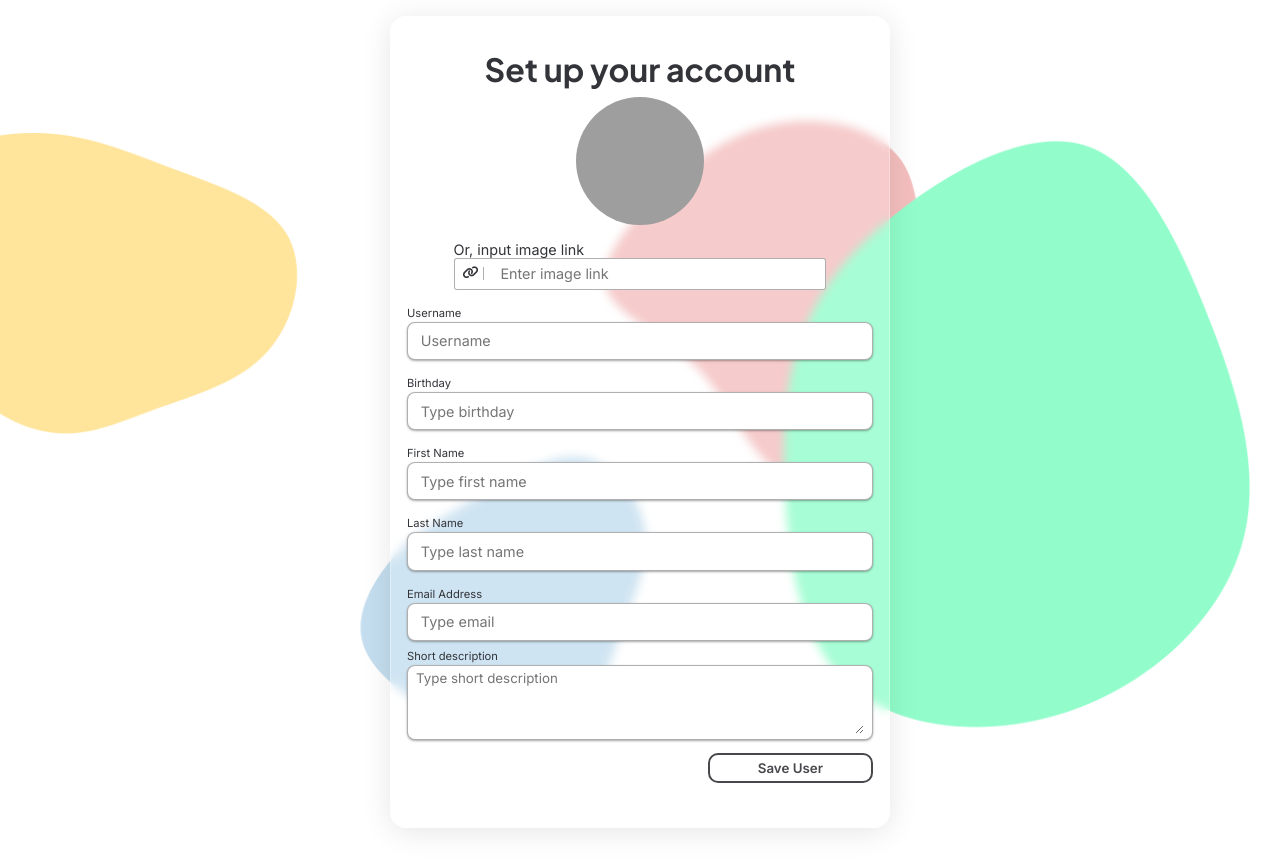
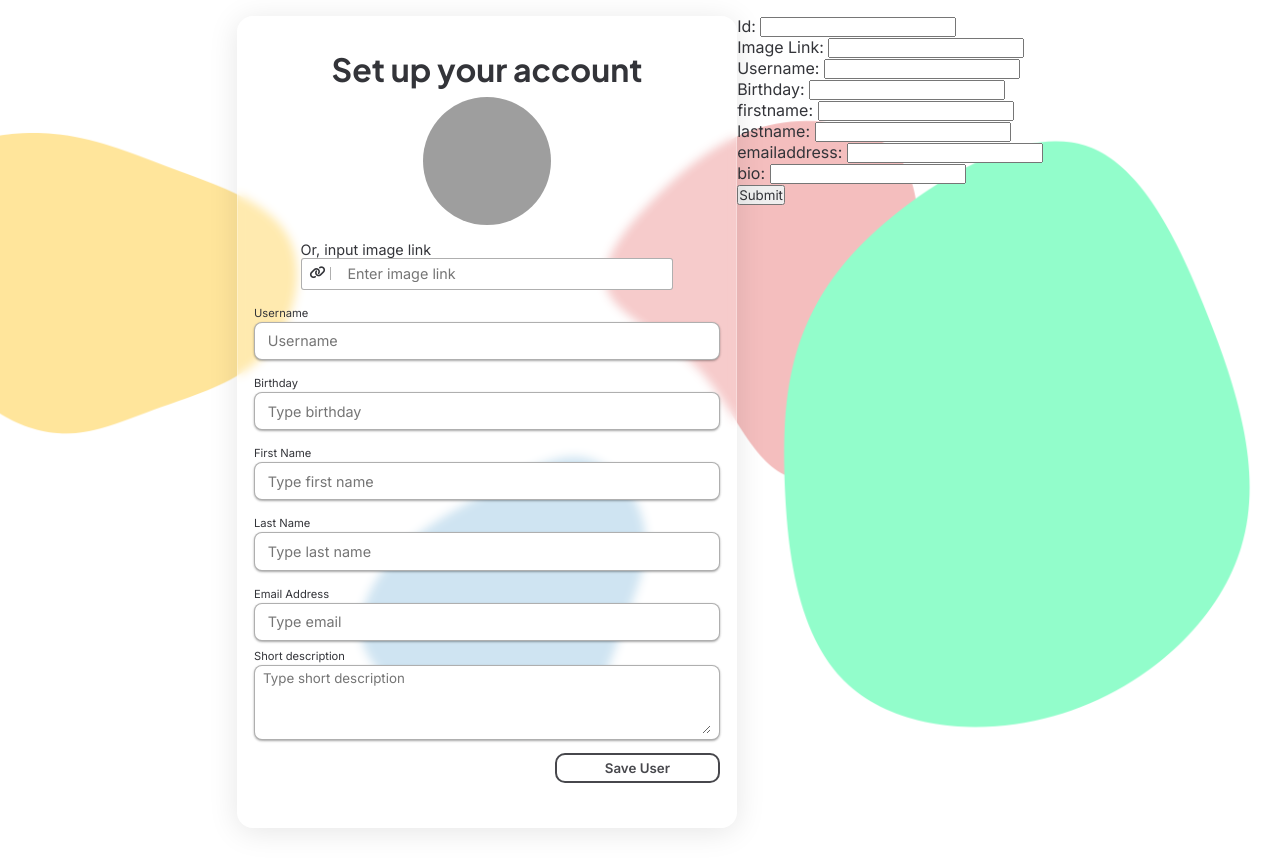
Before and after one commit to maxmin2127/wishKoLang, a Django app: page /signup/setup in a window 1280 px wide. Shown: the part 62-922 px from the top of the page. Run offline with Django 5.2, Linux system fonts and the light colour scheme; style sheets or scripts are compiled from the project's sources; some libraries are stand-ins or nearby versions; some web fonts are replaced; grey boxes are pictures that could not be loaded.

Commit message:
Added: Endpoint for signup and setup

```diff
--- a/wkl/wishKoLang/wish/templates/wish/subpages/Initials/setup.html
+++ b/wkl/wishKoLang/wish/templates/wish/subpages/Initials/setup.html
@@ -13,6 +13,10 @@
         <div class="setUp_box TOPSWING">
 
             <h1 class="title">Set up your account</h1>
+            {% if error_message %}
+            <p class="error-message" style="color: red; font-weight: bold;">{{ error_message }}</p>
+            {% endif %}
+
             <div class="img_container">
                 <img src="https://st3.depositphotos.com/6672868/13701/v/450/depositphotos_137014128-stock-illustration-user-profile-icon.jpg" alt="" width="150" height="150">
             </div>
@@ -77,6 +81,32 @@
             </div>
 
         </div>
-
+        <!-- image link
+username
+birthday
+firstname
+lastname
+emailaddress
+bio -->
+        <form method="post" action="{% url 'setup'%}">
+            {% csrf_token %}
+            <label for="id">Id:</label>
+            <input type="number" name="id" value="{{ id }}" readonly/><br />
+            <label for="imageLink">Image Link:</label>
+            <input type="text" name="imageLink" /><br />
+            <label for="username">Username:</label>
+            <input type="text" name="username"  value="{{ username }}" readonly/><br />
+            <label for="birthday">Birthday:</label>
+            <input type="text" name="birthday" /><br />
+            <label for="firstname">firstname:</label>
+            <input type="text" name="firstname" /><br />
+            <label for="lastname">lastname:</label>
+            <input type="text" name="lastname" /><br />
+            <label for="emailaddress">emailaddress:</label>
+            <input type="text" name="emailaddress" /><br />
+            <label for="bio">bio:</label>
+            <input type="text" name="bio" /><br />
+            <input type="submit" />
+        </form>
     </div>
 {% endblock %}
--- a/wkl/wishKoLang/wish/views.py
+++ b/wkl/wishKoLang/wish/views.py
@@ -1,8 +1,8 @@
 from django.shortcuts import render
 from django.http import HttpResponse, JsonResponse
 from rest_framework.decorators import api_view
-from rest_framework import status
-from rest_framework.response import Response
+# from rest_framework import status
+# from rest_framework.response import Response
 
 from .models import User
 from .serializers import UserSerializer
@@ -53,14 +53,37 @@ def signup(request):
         if User.objects.filter(username=username).count():
             error_message = 'User already exists'
             return render(request, "wish/subpages/Initials/signup.html", {'error_message': error_message})
-        # if account.password == password:
-        #     return render(request, "wish/pages/home.html")
-        # else:
-        #     error_message = 'Incorrect password'
-        #     return render(request, "wish/subpages/Initials/login.html", {'error_message': error_message})
+        registered = User(username=username, password=password)
+        registered.save()
 
+        return render(request, "wish/subpages/Initials/setup.html", {"id":registered.id, "username":registered.username})
+
+@api_view(['GET', 'POST'])
 def setup(request):
-    return render(request, "wish/subpages/Initials/setup.html")
+    if request.method == 'GET':
+        return render(request, "wish/subpages/Initials/setup.html")
+    if request.method == 'POST':
+        id = request.POST.get("id")
+        profilePicture = request.POST.get("username")
+        birthday = request.POST.get("birthday")
+        firstname = request.POST.get("firstname")
+        lastname = request.POST.get("lastname")
+        emailaddress = request.POST.get("emailaddress")
+        bio = request.POST.get("bio")
+        try:
+            account = User.objects.get(id=id) # user found, check to see
+            account.profile_picture_link = profilePicture
+            account.birthday = birthday
+            account.first_name = firstname
+            account.last_name = lastname
+            account.email = emailaddress
+            account.bio = bio
+            account.save()
+            print(account)
+            return render(request, "wish/pages/home.html")
+        except User.DoesNotExist:
+            error_message = 'User does not exist'
+            return render(request, "wish/subpages/Initials/setup", {'error_message': error_message})
 
 def home(request):
     return render(request, "wish/pages/home.html")
```
Also changed, not shown: wkl/wishKoLang/db.sqlite3.
